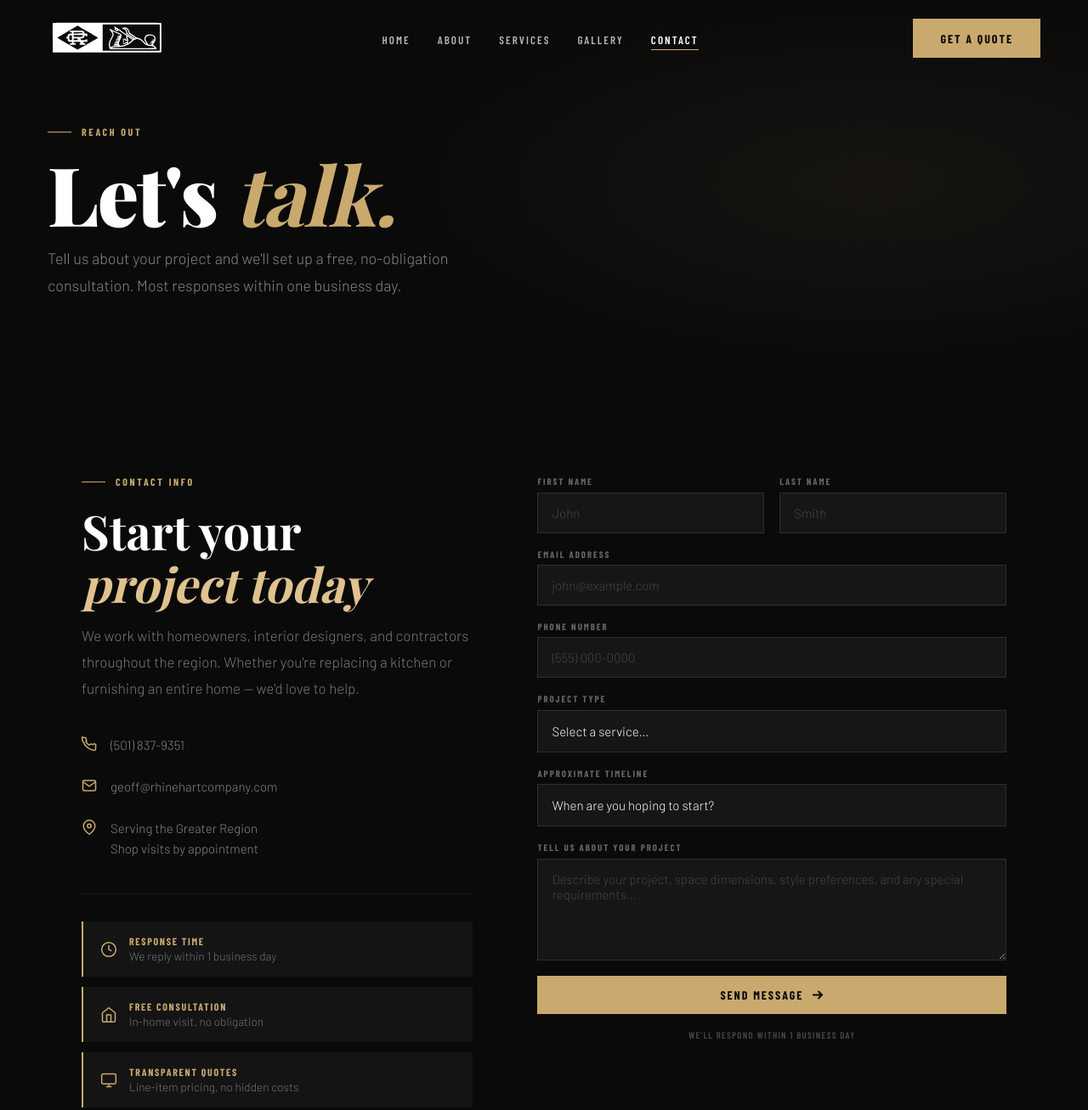
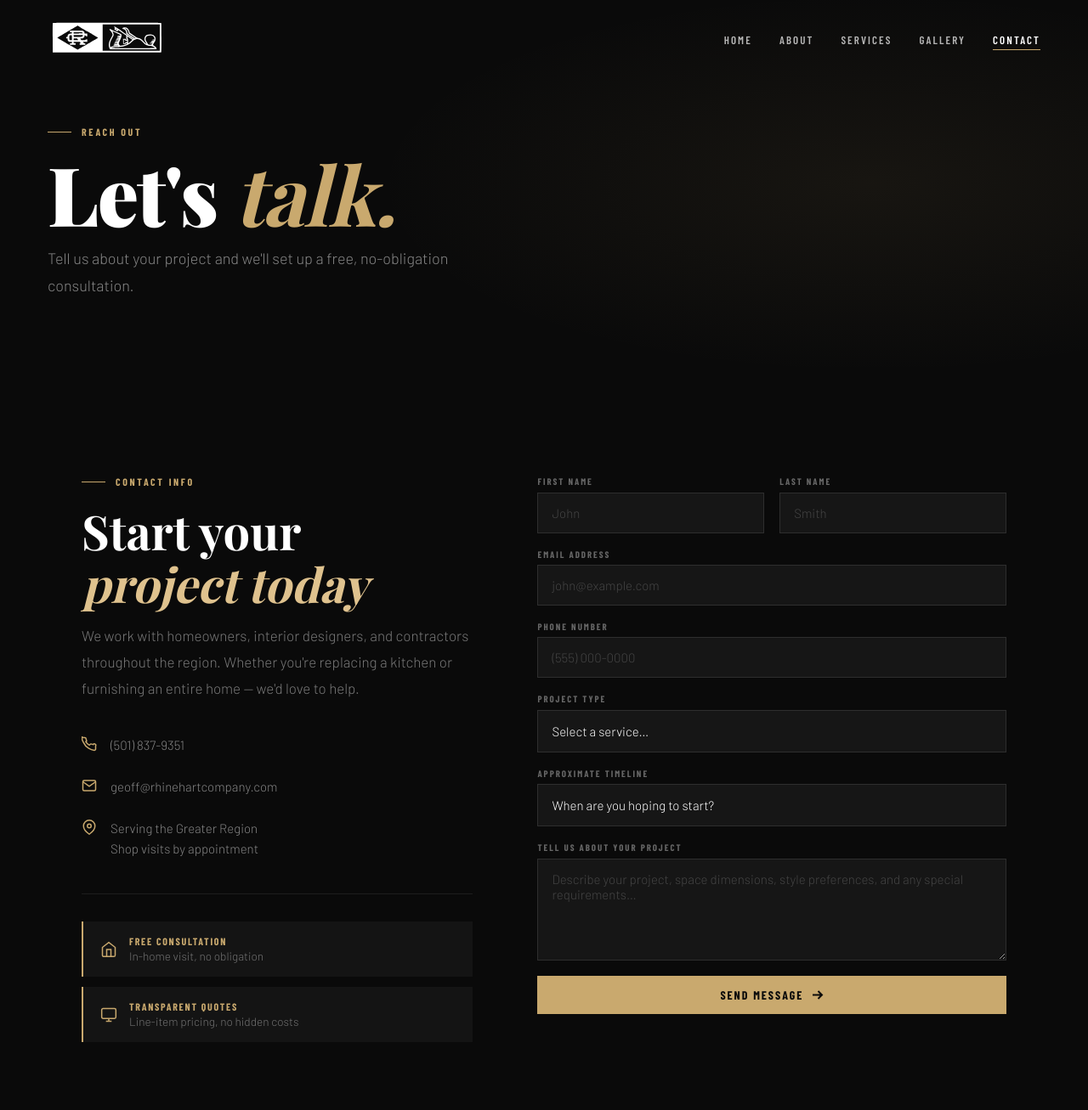
Before and after one commit to ndrhine-ops/Website-Practice, a plain HTML site: page contact.html in a window 1280 px wide. Shown: the top 1307 px of the page at 85% size. Drawn offline with nearby package versions, Linux system fonts and the light colour scheme; a web font is replaced by a local one.

Commit message:
Remove Get a Quote button and response time references
- Remove Get a Quote nav button from all 5 pages (nav, mobile nav)
- Remove Get a Free Quote link from all 5 footer bars
- Remove Response Time badge from contact page
- Remove 'We'll respond within 1 business day' from contact form
- Remove response time mention from contact page hero subtitle

Co-Authored-By: Claude Sonnet 4.6 <noreply@anthropic.com>

```diff
--- a/contact.html
+++ b/contact.html
@@ -25,7 +25,6 @@
   <a href="services.html">Services</a>
   <a href="gallery.html">Gallery</a>
   <a href="contact.html">Contact</a>
-  <a href="contact.html" class="btn btn-gold">Get a Quote</a>
 </div>
 
 <header class="nav" id="nav">
@@ -39,7 +38,6 @@
     <li><a href="gallery.html">Gallery</a></li>
     <li><a href="contact.html">Contact</a></li>
   </ul>
-  <a href="contact.html" class="btn btn-gold">Get a Quote</a>
   <button class="nav-burger" id="navBurger" aria-label="Open menu"><span></span><span></span><span></span></button>
 </header>
 
@@ -48,7 +46,7 @@
   <div class="page-hero-inner">
     <div class="label page-hero-label">Reach Out</div>
     <h1 class="h1 page-hero-title">Let's <em>talk.</em></h1>
-    <p class="page-hero-sub">Tell us about your project and we'll set up a free, no-obligation consultation. Most responses within one business day.</p>
+    <p class="page-hero-sub">Tell us about your project and we'll set up a free, no-obligation consultation.</p>
   </div>
 </div>
 
@@ -88,13 +86,6 @@
 
         <!-- Info Badges -->
         <div class="contact-badges reveal d3">
-          <div class="c-badge">
-            <svg width="20" height="20" viewBox="0 0 24 24" fill="none" stroke="#c9a96e" stroke-width="1.8"><circle cx="12" cy="12" r="10"/><polyline points="12,6 12,12 16,14"/></svg>
-            <div>
-              <span class="c-badge-title">Response Time</span>
-              <span class="c-badge-sub">We reply within 1 business day</span>
-            </div>
-          </div>
           <div class="c-badge">
             <svg width="20" height="20" viewBox="0 0 24 24" fill="none" stroke="#c9a96e" stroke-width="1.8"><path d="M3 9l9-7 9 7v11a2 2 0 01-2 2H5a2 2 0 01-2-2z"/><polyline points="9,22 9,12 15,12 15,22"/></svg>
             <div>
@@ -166,9 +157,6 @@
           Send Message
           <svg viewBox="0 0 15 15" fill="none" stroke="currentColor" stroke-width="2"><path d="M2 7.5h11M8.5 3l4.5 4.5L8.5 12"/></svg>
         </button>
-        <p style="font-family:var(--ff-cond);font-size:0.68rem;font-weight:600;letter-spacing:0.12em;text-transform:uppercase;color:rgba(255,255,255,0.25);text-align:center">
-          We'll respond within 1 business day
-        </p>
       </form>
 
     </div>
@@ -249,7 +237,6 @@
   </div>
   <div class="footer-bar">
     <span>© 2025 Rhinehart Cabinetry · All Rights Reserved</span>
-    <a href="contact.html">Get a Free Quote →</a>
   </div>
 </footer>
 
```
Also changed, not shown: about.html (+0 -3 lines), gallery.html (+0 -3 lines), index.html (+0 -3 lines), services.html (+0 -3 lines).
